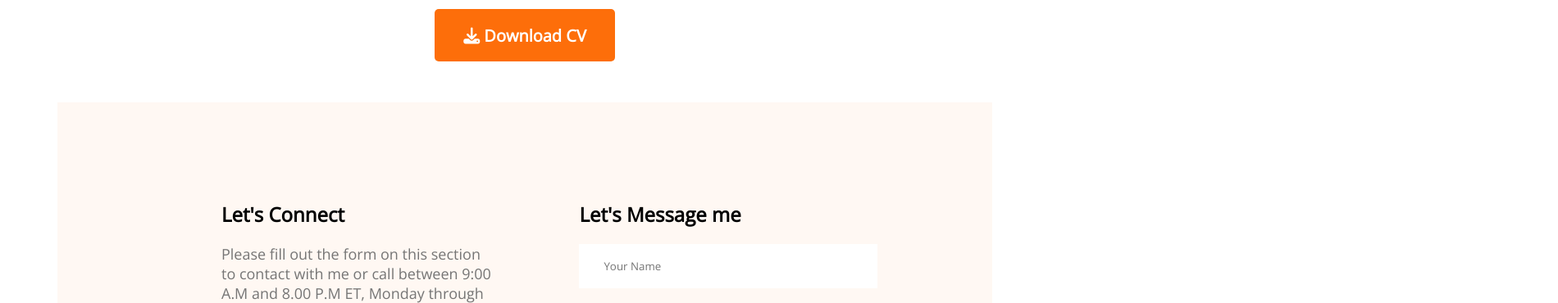
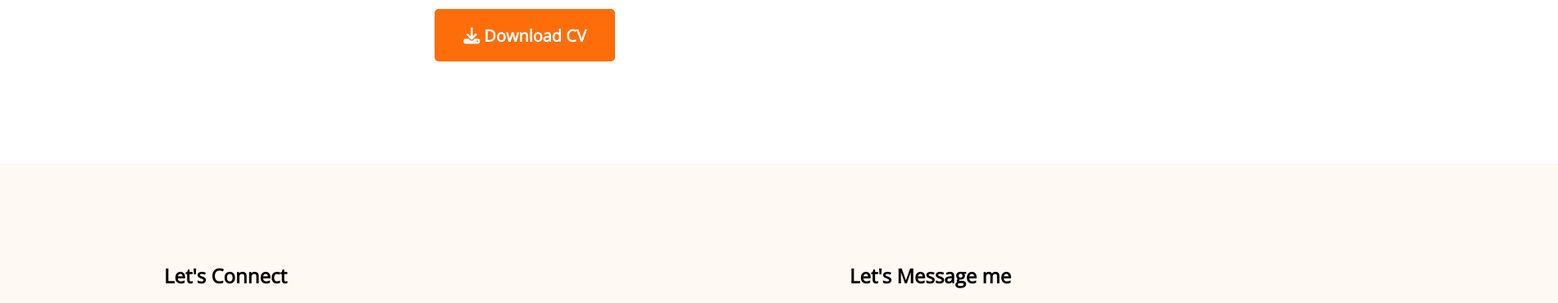
Before and after one commit to shanbdcn/developer-portfolio, a plain HTML site: page index.html in a window 1280 px wide. Shown: the part 3550-3920 px from the top of the page at 82% size, 1900 px wide, since content can reach past the window. Drawn offline with nearby package versions, Linux system fonts and the light colour scheme.

Commit message:
contact style size resize

```diff
--- a/styles/portfolio.css
+++ b/styles/portfolio.css
@@ -222,7 +222,12 @@ main {
     display: flex;
     gap: 100px;
     background: #FFF8F3;
-padding: 120px 200px;
+    padding: 120px 200px;
+    position: absolute;
+    width: 1500px;
+    height: 550px;
+    left: 0px;
+    top: 3750px;
 }
 
 .contact .section-title {
```
